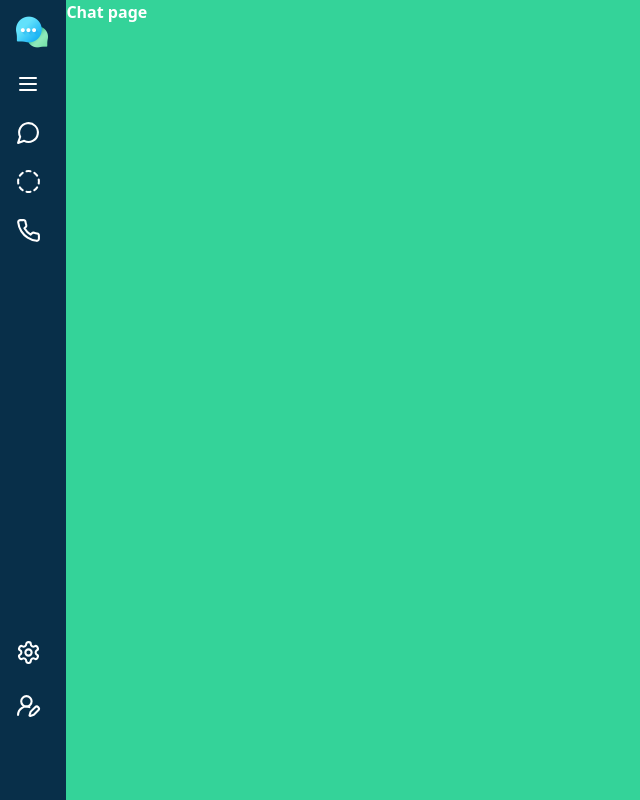
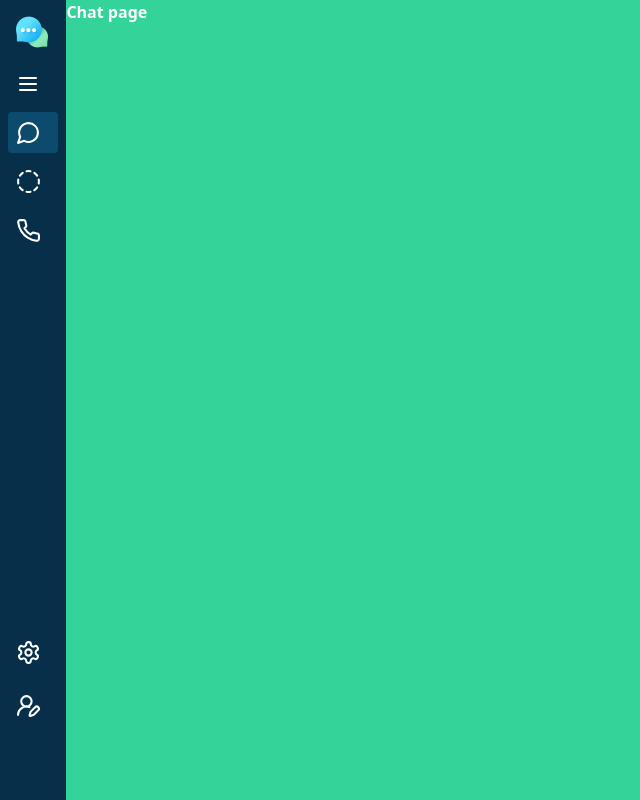
Before and after one commit to littlegod20/A-real-time-chat-app, a React (Vite) app: page /Chats in a window 1280 px wide. Before the commit this address led to /chats. Shown: the whole page, without its empty margins (0-640 px from the left). Built offline with nearby package versions, Linux system fonts and the light colour scheme.

Commit message:
changed initial activeTab value from chats to Chats

```diff
--- a/src/components/common/DashboardDesktop.tsx
+++ b/src/components/common/DashboardDesktop.tsx
@@ -6,7 +6,7 @@ import { dashTabs } from "@/lib/constants";
 
 const DashboardDesktop = () => {
   const [, startTransition] = useTransition();
-  const [activeTab, setActiveTab] = useState("chats");
+  const [activeTab, setActiveTab] = useState("Chats");
   const [isDashboard, setIsDashboard] = useState(false);
 
   const navigate = useNavigate();
@@ -14,6 +14,7 @@ const DashboardDesktop = () => {
   const handleSetActiveTab = (val: string) => {
     // this is used to set priority for the tabs. so when a user has already clicked a tab an is in the process of loading and then the user clicks another tab to move there, this code allows the user to move freely to the new tab without waiting for the current tab to finish loading
     startTransition(() => setActiveTab(val));
+    console.log("val:", val);
   };
 
   const handleOpenDashboard = () => {
@@ -22,6 +23,7 @@ const DashboardDesktop = () => {
 
   useEffect(() => {
     navigate(`/${activeTab}`);
+    console.log('tab:',activeTab)
   }, [navigate, activeTab]);
 
   //
--- a/src/components/common/DashboardMobile.tsx
+++ b/src/components/common/DashboardMobile.tsx
@@ -5,7 +5,7 @@ import { useNavigate } from "react-router-dom";
 
 const DashboardMobile = () => {
   // const [, startTransition] = useTransition();
-  const [activeTab, setActiveTab] = useState("chats");
+  const [activeTab, setActiveTab] = useState("Chats");
 
   const navigate = useNavigate();
 
--- a/src/components/widgets/DashTabSm.tsx
+++ b/src/components/widgets/DashTabSm.tsx
@@ -7,6 +7,7 @@ const DashTabSm: React.FC<DashType> = ({
   activeTab,
   handleSetActiveTab,
 }) => {
+
   return (
     <>
       <Link
```
